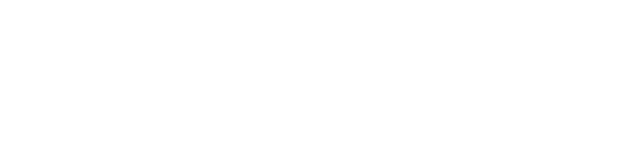
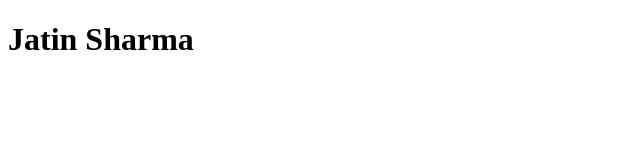
Before and after one commit to CodeLikeJatin/NEW_PR, a plain HTML site: page index.html in a window 1280 px wide. Shown: the whole page, without its empty margins (0-640 px from the left). Drawn offline with Linux system fonts and the light colour scheme.

Commit message:
Updated autograph on index.html

```diff
--- a/index.html
+++ b/index.html
@@ -6,6 +6,6 @@
     <title>Document</title>
 </head>
 <body>
-
+    <h1>Jatin Sharma</h1>
 </body>
 </html>
```
